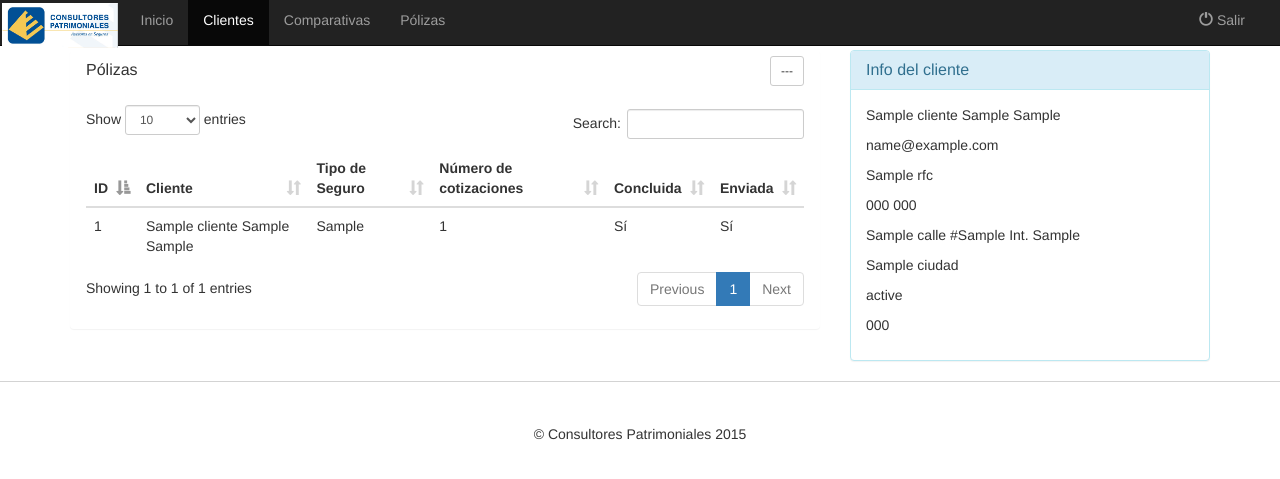
After one commit to IvanAli/ConsultoresPatrimoniales, a Django app: template consultores/schema/templates/schema/infocliente.html in a window 1280 px wide. The commit adds this page. Shown: the top 479 px of the page. Run offline with Django 3.2, Linux system fonts and the light colour scheme; the template is opened without the code that fills it: most values are stand-ins (such as "Sample title", 1, 10 or a date in 2020); data that the repository does not hold is empty; some libraries are stand-ins or nearby versions.

Commit message:
Vista de info de cliente de manera basica hecha

```diff
--- a/consultores/schema/templates/base.html
+++ b/consultores/schema/templates/base.html
@@ -24,10 +24,10 @@
 
         <!-- <link rel="stylesheet" href="../static/css/bootstrap-theme.min.css"> -->
 
-        <link rel="stylesheet" href="../static/css/main.css">
-        <link rel="stylesheet" href="../static/css/custom/navbarstyles.css">
+        <link rel="stylesheet" href="/static/css/main.css">
+        <link rel="stylesheet" href="/static/css/custom/navbarstyles.css">
 
-        <script src="../static/js/vendor/modernizr-2.8.3-respond-1.4.2.min.js"></script>
+        <script src="/static/js/vendor/modernizr-2.8.3-respond-1.4.2.min.js"></script>
 
         <script src="http://code.jquery.com/jquery-1.11.1.min.js"></script>
         <script src="http://netdna.bootstrapcdn.com/bootstrap/3.1.0/js/bootstrap.min.js"></script>
@@ -49,7 +49,7 @@
                         <span class="icon-bar"></span>
                     </button>
                     <a class="navbar-brand" href="">
-                        <img src="../static/img/logo/logo.png" class="logo-size">
+                        <img src="/static/img/logo/logo.png" class="logo-size">
                     </a>
                 </div>
 
@@ -82,8 +82,8 @@
     </div> <!-- /container -->        <script src="//ajax.googleapis.com/ajax/libs/jquery/1.11.2/jquery.min.js"></script>
         <script>window.jQuery || document.write('<script src="js/vendor/jquery-1.11.2.min.js"><\/script>')</script>
 
-        <script src="../../static/js/vendor/bootstrap.min.js"></script>
-        <script src="../../static/js/main.js"></script>
+        <script src="/static/js/vendor/bootstrap.min.js"></script>
+        <script src="/static/js/main.js"></script>
 
         {% block footer_javascript %}{% endblock %} <!-- in case we want to add a js at the footer -->
 
--- /dev/null
+++ b/consultores/schema/templates/schema/infocliente.html
@@ -0,0 +1,117 @@
+{% extends "base.html" %}
+
+{% block head_title %}Cliente: {{ cliente.nombre }} {{ cliente.apellidoPaterno }} {{ cliente.apellidoMaterno }}{% endblock %}
+{% block head_css %}
+
+<!-- DataTables CSS -->
+<link rel="stylesheet" type="text/css" href="../../static/css/dataTables/dataTables.bootstrap.min.css">
+
+{% endblock %}
+{% block head_javascript %}
+
+{% endblock %}
+
+{% block clientes_tag %}class="active"{% endblock %}
+{% block body_content %}
+<div class="container">
+    <div class="row">
+        <div class="col-md-8">
+            <div class="panel">
+                <div class="panel-heading">
+                    <h3 class="panel-title">Pólizas</h3>
+                    <div class="pull-right">
+                    <div class="btn-new-pos btn-new-pos" style="position: relative; top: -23px;">
+                        <a href="" class="btn btn-default btn-sm btn-new-pos">---</a>
+                    </div>
+                    </div>
+                </div>
+                <div class="panel-body">
+                    <!-- start panel body -->
+                    <table class="table table-hover" id="clienteTable">
+                        <thead>
+                            <tr>
+                                <th>ID</th>
+                                <th>Cliente</th>
+                                <th>Tipo de Seguro</th>
+                                <th>Número de cotizaciones</th>
+                                <th>Concluida</th>
+                                <th>Enviada</th>
+                            </tr>
+                        </thead>
+                        <tbody>
+                            {% for orden in ordenes.all %}
+                                <tr id="comparativa{{ forloop.counter }}">
+                                    <td>
+                                        {{ orden.comparativa.pk }}
+                                    </td>
+                                    <td>
+                                        {{ orden.cliente.nombre }}
+                                        {{ orden.cliente.apellidoPaterno }}
+                                        {{ orden.cliente.apellidoMaterno }}
+                                    </td>
+                                    <td>
+                                        {{ orden.tipoSeguro.get_idTipoSeguro_display }}
+                                    </td>
+                                    <td>
+                                        {{ orden.comparativa.cotizacion_set.all.count }}
+                                        <!-- numero de cotizaciones -->
+                                    </td>
+                                    <td>
+                                        {% if orden.comparativa.fechaConclusion %}
+                                            Sí
+                                        {% else %}
+                                            No
+                                        {% endif %}
+                                    </td>
+                                    <td>
+                                        {% if orden.comparativa.fechaEnviada %}
+                                            Sí
+                                        {% else %}
+                                            No
+                                        {% endif %}
+                                    </td>
+                                </tr>
+                            {% endfor %}
+                        </tbody>
+                    </table>
+                    <!-- end panel body -->
+                </div>
+            </div>
+        </div>
+        <div class="col-md-4">
+            <div class="panel panel-info">
+                <div class="panel-heading">
+                    <h3 class="panel-title">Info del cliente</h3>
+                </div>
+                <div class="panel-body">
+                    <p>{{ cliente.nombre }} {{ cliente.apellidoPaterno }} {{ cliente.apellidoMaterno }}</p>
+                    <p>{{ cliente.email }}</p>
+                    <p>{{ cliente.rfc }}</p>
+                    <p>{{ telefonoLada }} {{ telefono }}</p>
+                    <p>{{ cliente.calle }} #{{ cliente.numeroExt }}
+                    {% if cliente.numeroInt %} Int. {{ cliente.numeroInt }}{% endif %}</p>
+                    <p>{{ cliente.ciudad }}</p>
+                    <p>{{ cliente.estado }}</p>
+                    <p>{{ cliente.codigoPostal }}</p>
+                </div>
+            </div>
+        </div>
+        </div>
+    </div>
+</div>
+
+{% endblock %}
+
+{% block footer_javascript %}
+
+<!-- jQuery -->
+
+<!-- DataTables -->
+<script type="text/javascript" charset="utf8" src="../../static/js/dataTables/jquery.dataTables.min.js"></script>
+<script type="text/javascript" charset="utf8" src="../../static/js/dataTables/dataTables.bootstrap.min.js"></script>
+<script>
+$(document).ready( function () {
+    $('#clienteTable').DataTable();
+} );
+</script>
+{% endblock %}
--- a/consultores/schema/urls.py
+++ b/consultores/schema/urls.py
@@ -6,6 +6,7 @@ urlpatterns = [
     url(r'^authentication$', views.loginAuthentication, name='loginAuthentication'),
     url(r'^home/$', views.home, name='home'),
     url(r'^clientes/$', views.clientesView, name='clientes'),
+    url(r'^clientes/(?P<idCliente>[0-9]+)/$', views.infoClienteView, name='infoClientes'),
     url(r'^comparativas/$', views.comparativasView, name='comparativas'),
     url(r'^polizas/$', views.polizasView, name='polizas'),
 ]
--- a/consultores/schema/views.py
+++ b/consultores/schema/views.py
@@ -73,3 +73,7 @@ def comparativasView(request):
 def polizasView(request):
     context = {'ordenes': request.user.agente.ordenservicio_set}
     return render(request, 'schema/polizas.html', context)
+
+def infoClienteView(request, idCliente):
+    context = {'cliente': Cliente.objects.get(pk=idCliente)}
+    return render(request, 'schema/infocliente.html', context)
```
Also changed, not shown: consultores/schema/templates/schema/clientes.html (+7 -5 lines), 1 other file.
